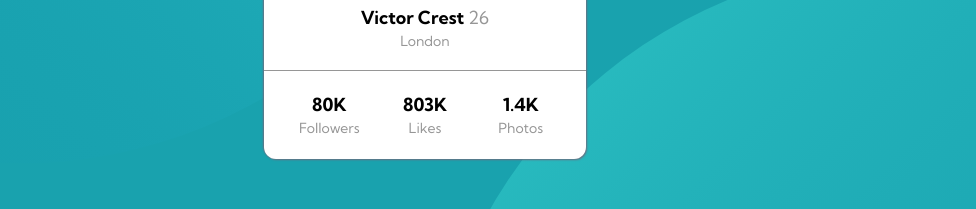
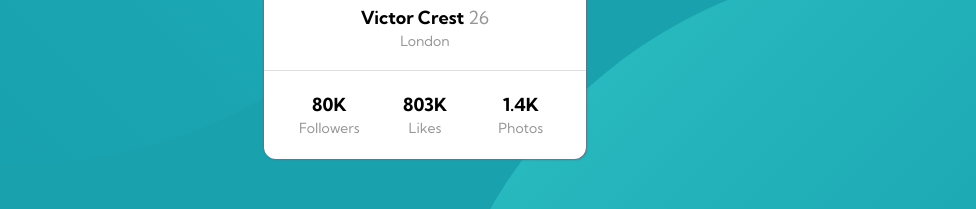
Before and after one commit to BOVAGE/profile-card-component, a plain HTML site: page index.html in a window 1280 px wide. Shown: the part 414-623 px from the top of the page, without its empty margins (215-1191 px from the left). Drawn offline with Linux system fonts and the light colour scheme.

Commit message:
changed the border-top color of profile summary

```diff
--- a/style.css
+++ b/style.css
@@ -71,7 +71,7 @@ span.age {
 	grid-template-columns: repeat(3, 1fr);
 	grid-gap: 35px;
 	padding: 20px 35px;
-	border-top: 1px solid var(--dark-gray);
+	border-top: 1px solid #80808040;
 }
 
 p {
```
